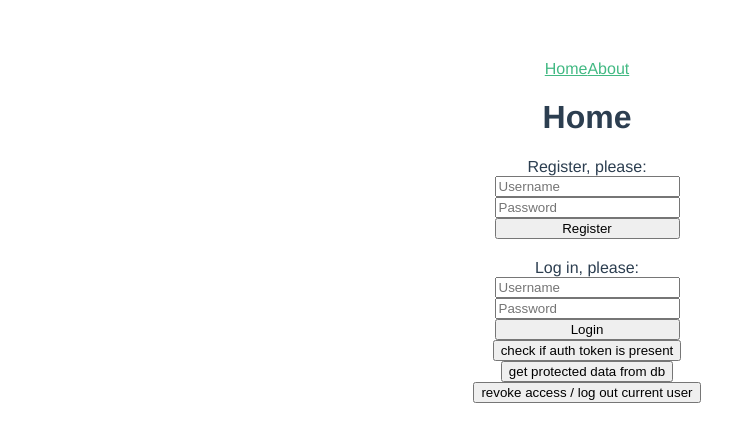
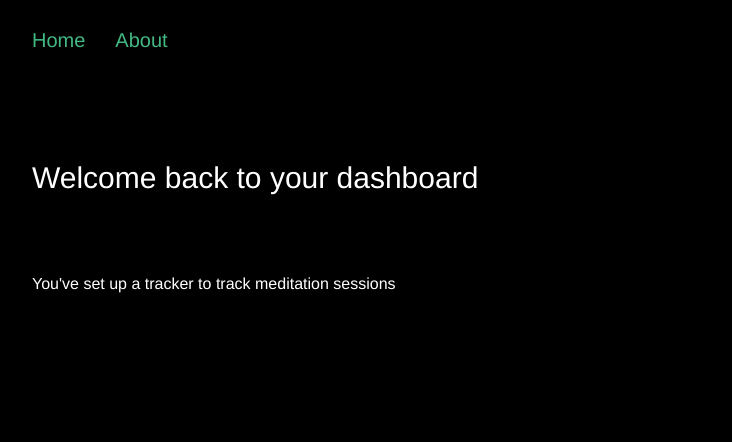
Before and after one commit to rrdirnens/json-server-vue3, a Vue app: page / in a window 1280 px wide. Shown: the top 442 px of the page, without its empty margins (53-785 px from the left). Built offline with nearby package versions, Linux system fonts and the light colour scheme.

Commit message:
Hide auth parts

```diff
--- a/package.json
+++ b/package.json
@@ -19,8 +19,11 @@
     "@vue/cli-plugin-babel": "~4.5.0",
     "@vue/cli-service": "~4.5.0",
     "@vue/compiler-sfc": "^3.0.0",
+    "bootstrap": "^4.6.0",
+    "jquery": "^3.6.0",
     "json-server": "^0.16.3",
     "node-sass": "^4.12.0",
+    "popper.js": "^1.16.1",
     "sass-loader": "^8.0.2"
   }
 }
--- a/src/App.vue
+++ b/src/App.vue
@@ -1,57 +1,31 @@
 <template>
 <!-- <HelloWorld msg="Private tracking" /> -->
+<div class="container">
+ <NavBarOriginal/>
+</div>
 
-  <div id="nav">
-    <router-link to="/">Home</router-link>
-    <router-link to="/about">About</router-link>
-  </div>
-
+<div class="main-content">
   <router-view/>
+</div>
 
 </template>
 
- <script>
+<script>
 
- </script>
+import NavBarOriginal from './components/NavBarOriginal'
 
-<style lang="scss">
-#app {
-  font-family: Avenir, Helvetica, Arial, sans-serif;
-  -webkit-font-smoothing: antialiased;
-  -moz-osx-font-smoothing: grayscale;
-  text-align: center;
-  color: #2c3e50;
-  margin-top: 60px;
-  display: flex;
-  flex-direction: column;
-  align-items: center;
-}
-
-.form-wrap {
-  display: flex;
-  flex-direction: column;
-  justify-content: space-around;
-  height: 200px;
-  width: 100px;
-}
-
-.register-user, .login-user {
-  display: flex;
-  flex-direction: column;
-}
-
-ul {
-  list-style: none;
-  padding: 0;
-  margin-top: 40px;
-
-  li {
-    margin-bottom: 10px;
-    font-weight: 600;
+export default {
+  name: "App",
+  components: {
+    NavBarOriginal
   }
 }
 
-a {
-  color: #42b983;
-}
+</script>
+
+<style lang="scss">
+
+@import "scss/app";
+@import "bootstrap/scss/bootstrap-grid";
+
 </style>
--- /dev/null
+++ b/src/components/NavBarOriginal.vue
@@ -0,0 +1,30 @@
+<template>
+  <div class="nav-bar nav-bar--theme-original">
+    <router-link class="nav-bar-link" to="/">Home</router-link>
+    <router-link class="nav-bar-link" to="/about">About</router-link>
+  </div>
+</template>
+
+<script>
+export default {
+  name: "NavBarOriginal",
+};
+</script>
+
+<style lang="scss">
+.nav-bar {
+  padding: 30px 0;
+
+  @at-root .nav-bar-link {
+    padding: 0 15px;
+    font-size: 20px;
+    line-height: 21px;
+    text-decoration: none;
+    color: #42b983;
+
+    @at-root &:first-child {
+      padding-left: 0;
+    }
+  }
+}
+</style>
--- /dev/null
+++ b/src/scss/app.scss
@@ -0,0 +1,15 @@
+body {
+    background-color: black;
+    margin: 0;
+    padding: 0;
+
+}
+
+#app {
+    font-family: Avenir, Helvetica, Arial, sans-serif;
+    -webkit-font-smoothing: antialiased;
+    -moz-osx-font-smoothing: grayscale;
+    color: rgb(255, 255, 255);
+    display: flex;
+    flex-direction: column;
+  }
--- a/src/views/Home.vue
+++ b/src/views/Home.vue
@@ -1,93 +1,33 @@
 <template>
-  <h1>Home</h1>
-
-  <div class="register-user">
-    <div class="title">Register, please:</div>
-    <input
-      type="text"
-      class="user-name"
-      v-model="registration.user"
-      placeholder="Username"
-    />
-    <input
-      type="password"
-      class="user-password"
-      v-model="registration.pw"
-      placeholder="Password"
-    />
-    <button class="reg-submit" @click="registerUser">Register</button>
-  </div>
-
-  <div class="login-user" style="margin-top: 20px">
-    <div class="title">Log in, please:</div>
-    <input
-      type="text"
-      class="user-name"
-      v-model="login.user"
-      placeholder="Username"
-    />
-    <input
-      type="password"
-      class="user-password"
-      v-model="login.pw"
-      placeholder="Password"
-    />
-    <button class="reg-submit" @click="loginUser">Login</button>
-  </div>
-
-  <button class="check-logged-in" @click="checkLoggedIn">
-      check if auth token is present
-  </button>
-
-    <button class="check-db-connection" @click="getTodos">
-        get protected data from db
-    </button>
-
-     <button class="check-db-connection" @click="logOut">
-        revoke access / log out current user
-    </button>
-  <!-- <div style="">
-    <h1>Todos:</h1>
-    <div class="form-wrap">
-      <label for="new-user">Enter new todo: </label>
-      <input type="text" name="new-user" v-model="todoName" />
-      <button class="submit" @click="addTodo">Submit</button>
+  <section class="section-home-welcome">
+    <div class="container">
+      <div class="main-title">Welcome back to your dashboard</div>
     </div>
-  </div>-->
-
-  <ul style="">
-    <li v-for="todo of todos" :key="todo.id">
-      {{ todo.todo }}
-    </li>
-  </ul>
+  </section>
+  <section class="section-home-metrics">
+    <div class="container">
+      <div class="metric-single-binary">
+        <div class="metric-single-binary-title">
+          You've set up a tracker to track
+          <span class="user-data user-data--to-track">meditation sessions</span>
+        </div>
+      </div>
+    </div>
+  </section>
 </template>
 
 <script>
 import axios from "axios";
-// import HelloWorld from "./components/HelloWorld.vue";
 
 const baseURL = "http://localhost:3000/todos";
-const loginURL = "http://localhost:3000/auth/login";
-const registerURL = "http://localhost:3000/auth/register";
 
 export default {
   name: "App",
-  components: {
-    // HelloWorld,
-  },
+
   data() {
     return {
       todos: [],
       todoName: "",
-      accessToken: "",
-      registration: {
-        user: "",
-        pw: "",
-      },
-      login: {
-        user: "",
-        pw: "",
-      },
     };
   },
   async created() {},
@@ -101,45 +41,6 @@ export default {
       this.todoName = "";
     },
 
-    async registerUser() {
-      try {
-        const res = await axios({
-          method: "post",
-          url: registerURL,
-          data: {
-            email: this.registration.user,
-            password: this.registration.pw,
-          },
-        });
-        this.accessToken = res.data;
-        console.log(JSON.stringify(this.accessToken));
-        console.log("Registration successful");
-        this.registration.user = "";
-        this.registration.pw = "";
-      } catch (e) {
-        console.error(e);
-      }
-    },
-
-    async loginUser() {
-      try {
-        const res = await axios({
-          method: "post",
-          url: loginURL,
-          data: {
-            email: this.login.user,
-            password: this.login.pw,
-          },
-        });
-
-        this.accessToken = res.data;
-        console.log(JSON.stringify(this.accessToken));
-        console.log("Login successful");
-        this.getTodos();
-      } catch (e) {
-        console.error(e);
-      }
-    },
     async getTodos() {
       await axios
         .get(baseURL, {
@@ -155,13 +56,17 @@ export default {
           console.error(error);
         });
     },
-    checkLoggedIn() {
-        console.log(this.accessToken.access_token)
-    },
-    logOut() {
-        this.accessToken = '';
-        console.log(this.accessToken.access_token)
-    }
   },
 };
 </script>
+
+<style lang="scss">
+.section-home-welcome {
+  padding: 80px 0;
+}
+
+.main-title {
+  color: #fff;
+  font-size: 30px;
+}
+</style>
```
Also changed, not shown: src/views/OldAuth.vue (added, +167 -0 lines), 2 other files (tests, documents, lock files or other folders).
